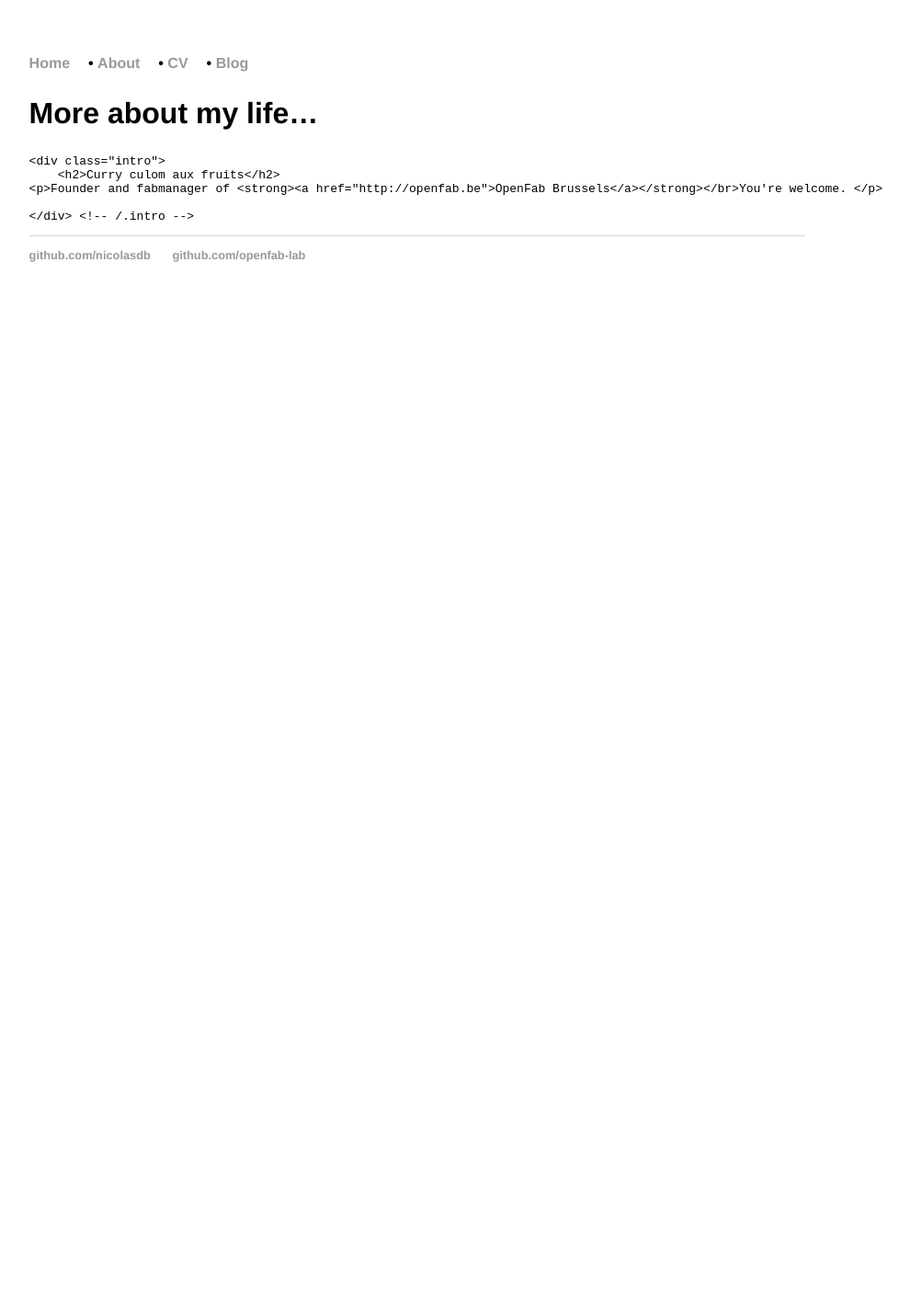
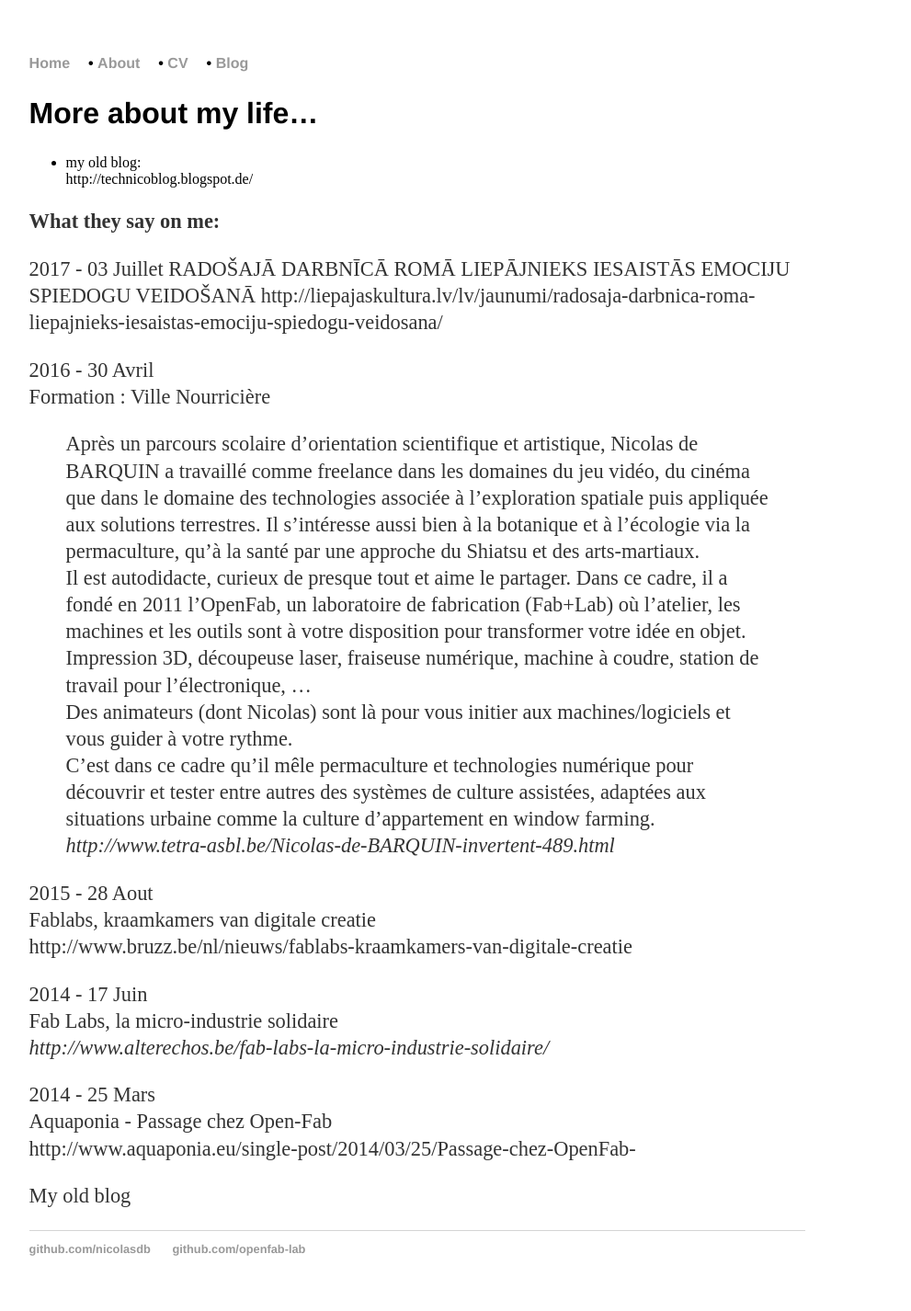
Before and after one commit to nicolasdb/nicolasdb.github.io, a Jekyll site: the page built from about/index.md, in a window 1280 px wide. Shown: the whole page at 92% size, without its empty margins (186-1177 px from the left). Built offline with Jekyll 4.4.1, drawn with Linux system fonts in a browser that asks for light colours; before the commit the page ends 900 px from its top, so only the background shows below that.

Commit message:
Update index.md

```diff
--- a/about/index.md
+++ b/about/index.md
@@ -4,11 +4,35 @@ title: about
 ---
 
 ## More about my life...
+- my old blog:
+http://technicoblog.blogspot.de/
+
+**What they say on me:**
+
+2017 - 03 Juillet
+RADOŠAJĀ DARBNĪCĀ ROMĀ LIEPĀJNIEKS IESAISTĀS EMOCIJU SPIEDOGU VEIDOŠANĀ
+http://liepajaskultura.lv/lv/jaunumi/radosaja-darbnica-roma-liepajnieks-iesaistas-emociju-spiedogu-veidosana/
+
+2016 - 30 Avril
+Formation : Ville Nourricière
+>Après un parcours scolaire d'orientation scientifique et artistique, Nicolas de BARQUIN a travaillé comme freelance dans les domaines du jeu vidéo, du cinéma que dans le domaine des technologies associée à l'exploration spatiale puis appliquée aux solutions terrestres. Il s'intéresse aussi bien à la botanique et à l'écologie via la permaculture, qu'à la santé par une approche du Shiatsu et des arts-martiaux.
+Il est autodidacte, curieux de presque tout et aime le partager. Dans ce cadre, il a fondé en 2011 l'OpenFab, un laboratoire de fabrication (Fab+Lab) où l'atelier, les machines et les outils sont à votre disposition pour transformer votre idée en objet.
+Impression 3D, découpeuse laser, fraiseuse numérique, machine à coudre, station de travail pour l'électronique, ...
+Des animateurs (dont Nicolas) sont là pour vous initier aux machines/logiciels et vous guider à votre rythme.
+C'est dans ce cadre qu'il mêle permaculture et technologies numérique pour découvrir et tester entre autres des systèmes de culture assistées, adaptées aux situations urbaine comme la culture d'appartement en window farming.
+*http://www.tetra-asbl.be/Nicolas-de-BARQUIN-invertent-489.html*
+
+2015 - 28 Aout
+Fablabs, kraamkamers van digitale creatie
+http://www.bruzz.be/nl/nieuws/fablabs-kraamkamers-van-digitale-creatie
+
+2014 - 17 Juin
+Fab Labs, la micro-industrie solidaire
+*http://www.alterechos.be/fab-labs-la-micro-industrie-solidaire/*
+
+2014 - 25 Mars
+Aquaponia - Passage chez Open-Fab
+http://www.aquaponia.eu/single-post/2014/03/25/Passage-chez-OpenFab-
 
 
-
-    <div class="intro">
-        <h2>Curry culom aux fruits</h2>
-	<p>Founder and fabmanager of <strong><a href="http://openfab.be">OpenFab Brussels</a></strong></br>You're welcome. </p>
-
-    </div> <!-- /.intro -->
+My old blog
```
